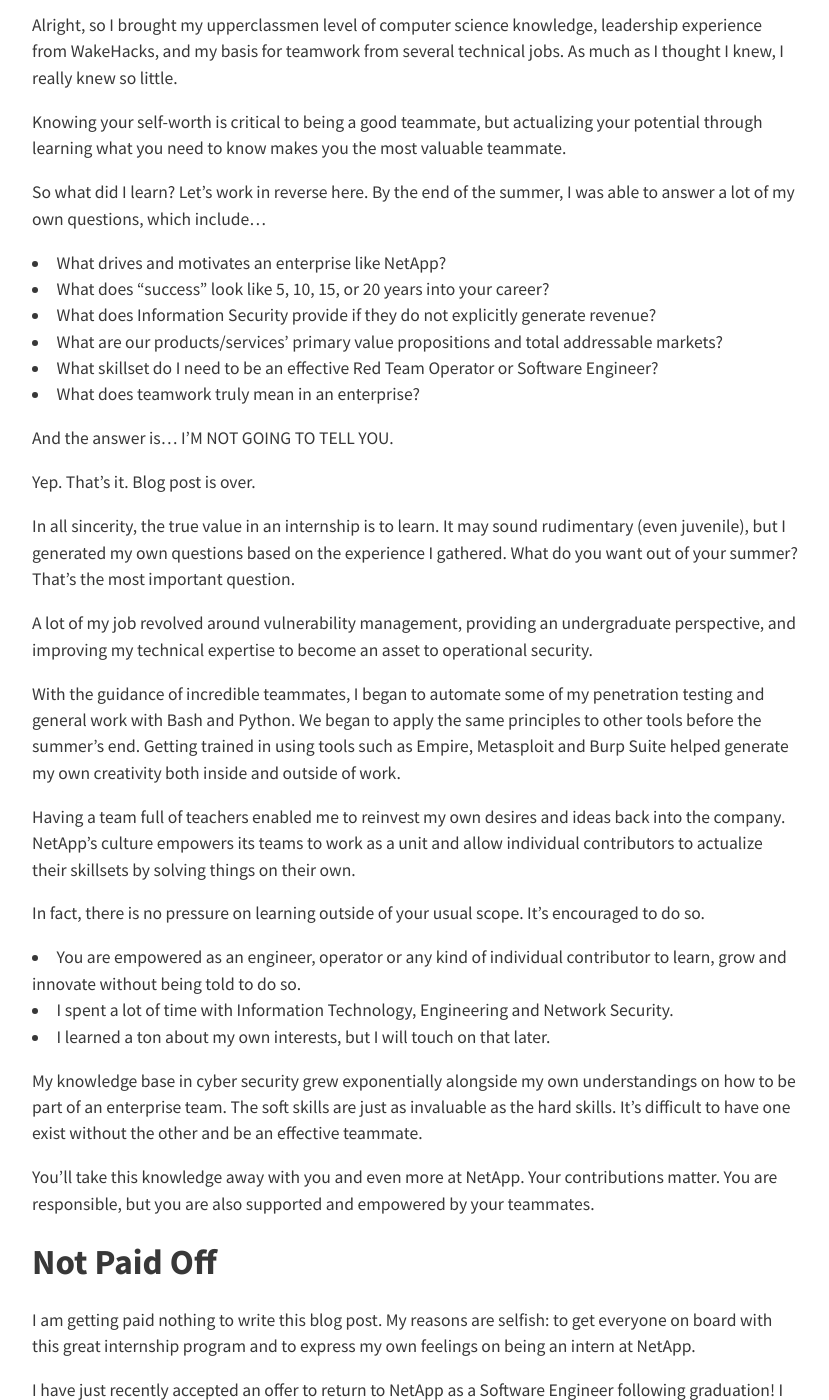
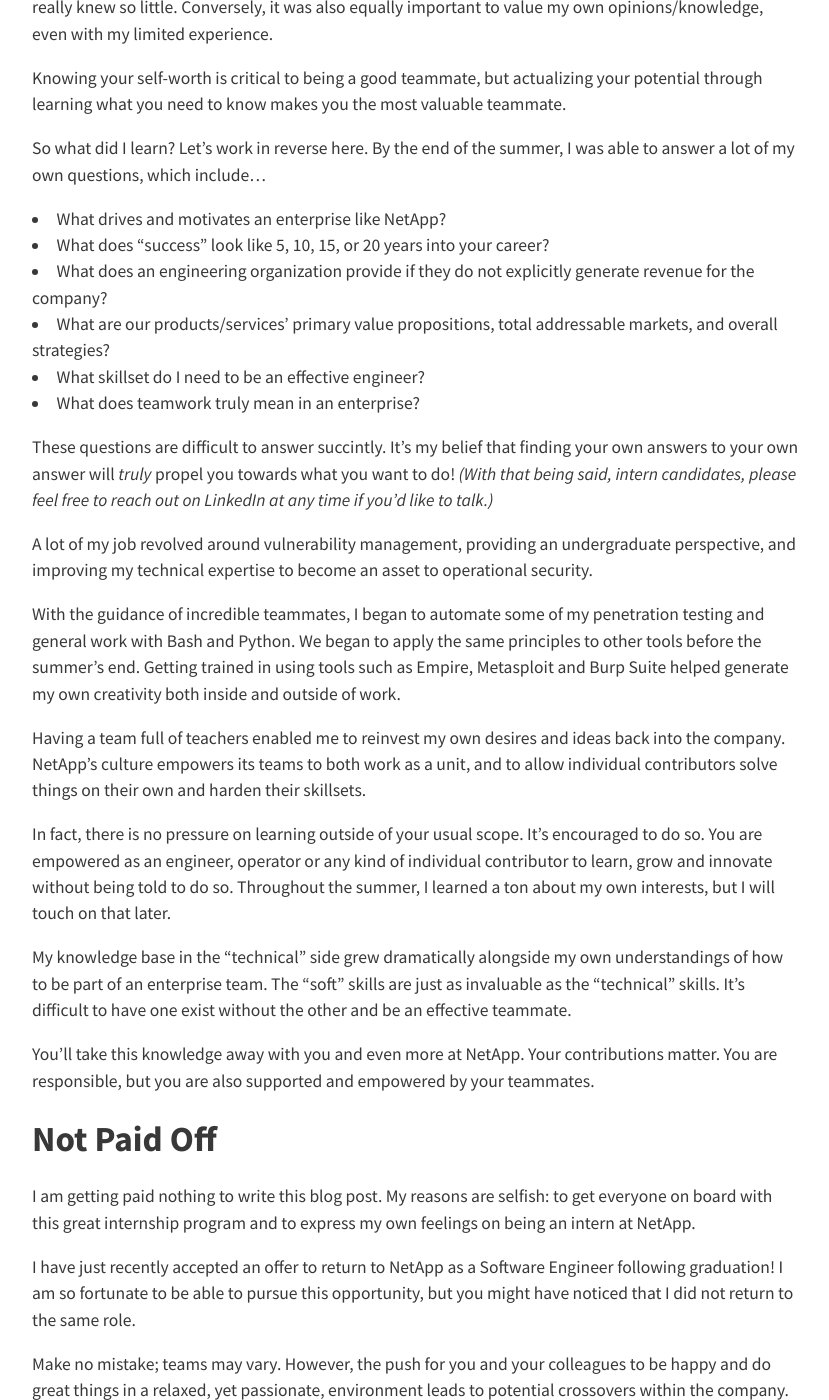
Before and after one commit to nickgerace/nickgerace.dev, a Jekyll site: the page built from _posts/2018-12-17-how-i-became-netapp-intern.md, in a window 1280 px wide and 1400 px high, scrolled down 4315 px. Shown: the whole window, without its empty margins (224-1053 px from the left). Built offline with Jekyll 4.4.1, drawn with Linux system fonts in a browser that asks for light colours; nearby versions of some CDN libraries; some of the changed text lies outside the part shown.

Commit message:
Add Leaving NetApp
Add Leaving NetApp post. Edit intern post for a more sustainable
message.

```diff
--- a/_posts/2018-12-17-how-i-became-netapp-intern.md
+++ b/_posts/2018-12-17-how-i-became-netapp-intern.md
@@ -7,7 +7,7 @@
 
 I found myself in that position around this time last year, but I had little luck in scratching that itch. As a recapitulation...
 
-1. I applied to 35+ internship positions, willing to work anywhere in the United States.
+1. I applied to ~35 internship positions, willing to work anywhere in the United States.
 2. I aimed high, looking at renowned tech companies, video game studios and pseudo-startups.
 3. Almost every single application ended in failure. I did not even receive a response for ~65-70% of them.
 
@@ -96,7 +98,8 @@
 
 ## Hello There
 
-Three months had transpired and I moved into my miniature (but inexpensive!) dorm room at NC State, located in downtown Raleigh.
+Three months had transpired and I moved into my dorm room at NC State, located in downtown Raleigh.
+*(Side note: I highly recommend checking out local universities for discounted "intern" housing during the summer.)*
 
 Before I knew it, I was on the second day of the job and found myself at the global all-hands meeting for FY2019. NetApp’s fiscal year had (literally) just ended and the interns were on the frontlines helping accomplish next year’s goals. Our teams and partners were being talked about by name. Every contribution that we were going to make was actually going to matter! So exciting, right?
 
@@ -104,10 +107,7 @@
 
 However, I was quickly reassured that my team under Information Security was going to help me learn everything that I need to be a great teammate and contributor. The fright subsided and was immediately replaced with empowerment.
 
-- Our CEO George Kurian was more akin to your favorite sports coach than he was a distant executive.
-- Going team by team and encouraging locker room style speeches from other leaders, the leadership indicated the importance that inclusion and responsibility held for each and every team.
-
-From day two, the people-centric culture and innovation-driven work was not only evident, but it had transformed distant mission statements into boots-on-the-ground battle plans.
+From day two, the people-centric culture and innovation-driven work was not only evident, but it had transformed distant mission statements into boots-on-the-ground, detailed plans.
 
 I can spend forever on what happened next, so... I’ll start with our intern activities and keep it short. Not only were they frequent and really fun, but I still have a pretty large group chat from several friendships made during them. NetApp’s social media pages share a lot about these events, so I have included a list of my favorites!
 
@@ -126,7 +126,7 @@
 
 ## Go Farther, Faster
 
-Alright, so I brought my upperclassmen level of computer science knowledge, leadership experience from WakeHacks, and my basis for teamwork from several technical jobs. As much as I thought I knew, I really knew so little.
+Alright, so I brought my upperclassmen level of computer science knowledge, leadership experience from WakeHacks, and my basis for teamwork from several technical jobs. As much as I thought I knew, I really knew so little. Conversely, it was also equally important to value my own opinions/knowledge, even with my limited experience.
 
 Knowing your self-worth is critical to being a good teammate, but actualizing your potential through learning what you need to know makes you the most valuable teammate.
 
@@ -134,30 +134,25 @@
 
 - What drives and motivates an enterprise like NetApp?
 - What does "success" look like 5, 10, 15, or 20 years into your career?
-- What does Information Security provide if they do not explicitly generate revenue?
-- What are our products/services' primary value propositions and total addressable markets?
-- What skillset do I need to be an effective Red Team Operator or Software Engineer?
+- What does an engineering organization provide if they do not explicitly generate revenue for the company?
+- What are our products/services' primary value propositions, total addressable markets, and overall strategies?
+- What skillset do I need to be an effective engineer?
 - What does teamwork truly mean in an enterprise?
 
-And the answer is… I’M NOT GOING TO TELL YOU.
-
-Yep. That’s it. Blog post is over.
-
-In all sincerity, the true value in an internship is to learn. It may sound rudimentary (even juvenile), but I generated my own questions based on the experience I gathered. What do you want out of your summer? That’s the most important question.
+These questions are difficult to answer succintly. It's my belief that finding your own answers to your own answer will *truly* propel you towards what you want to do!
+*(With that being said, intern candidates, please feel free to reach out on LinkedIn at any time if you'd like to talk.)*
 
 A lot of my job revolved around vulnerability management, providing an undergraduate perspective, and improving my technical expertise to become an asset to operational security.
 
 With the guidance of incredible teammates, I began to automate some of my penetration testing and general work with Bash and Python. We began to apply the same principles to other tools before the summer’s end. Getting trained in using tools such as Empire, Metasploit and Burp Suite helped generate my own creativity both inside and outside of work.
 
-Having a team full of teachers enabled me to reinvest my own desires and ideas back into the company. NetApp’s culture empowers its teams to work as a unit and allow individual contributors to actualize their skillsets by solving things on their own.
+Having a team full of teachers enabled me to reinvest my own desires and ideas back into the company. NetApp’s culture empowers its teams to both work as a unit, and to allow individual contributors solve things on their own and harden their skillsets.
 
 In fact, there is no pressure on learning outside of your usual scope. It’s encouraged to do so.
+You are empowered as an engineer, operator or any kind of individual contributor to learn, grow and innovate without being told to do so.
+Throughout the summer, I learned a ton about my own interests, but I will touch on that later.
 
-- You are empowered as an engineer, operator or any kind of individual contributor to learn, grow and innovate without being told to do so.
-- I spent a lot of time with Information Technology, Engineering and Network Security.
-- I learned a ton about my own interests, but I will touch on that later.
-
-My knowledge base in cyber security grew exponentially alongside my own understandings on how to be part of an enterprise team. The soft skills are just as invaluable as the hard skills. It's difficult to have one exist without the other and be an effective teammate.
+My knowledge base in the "technical" side grew dramatically alongside my own understandings of how to be part of an enterprise team. The "soft" skills are just as invaluable as the "technical" skills. It's difficult to have one exist without the other and be an effective teammate.
 
 You’ll take this knowledge away with you and even more at NetApp. Your contributions matter. You are responsible, but you are also supported and empowered by your teammates.
 
@@ -167,7 +162,7 @@
 
 I have just recently accepted an offer to return to NetApp as a Software Engineer following graduation! I am so fortunate to be able to pursue this opportunity, but you might have noticed that I did not return to the same role.
 
-Make no mistake, teams may vary. However, the push for you and your colleagues to be happy and do great things in a relaxed, yet passionate, environment leads to potential crossovers within the company.
+Make no mistake; teams may vary. However, the push for you and your colleagues to be happy and do great things in a relaxed, yet passionate, environment leads to potential crossovers within the company.
 
 I believe that the empowerment to actualize your interests and skills as an individual contributor is unparalleled at NetApp.
 
```
Also changed, not shown: other parts of _posts/2018-12-17-how-i-became-netapp-intern.md (+8 -6 lines), _posts/2020-09-30-leaving-netapp.md (added, +72 -0 lines), about.md (+1 -1 lines).
